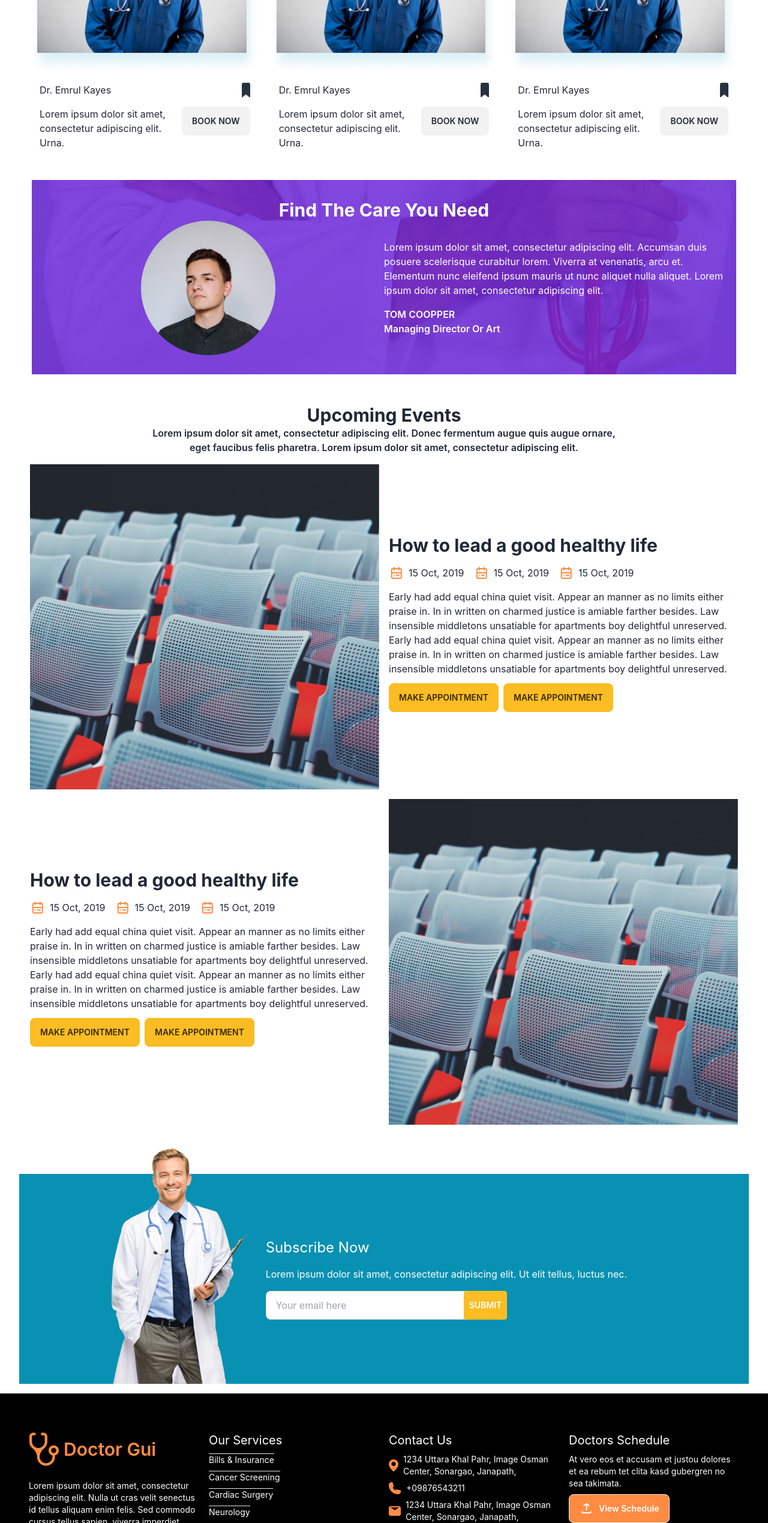
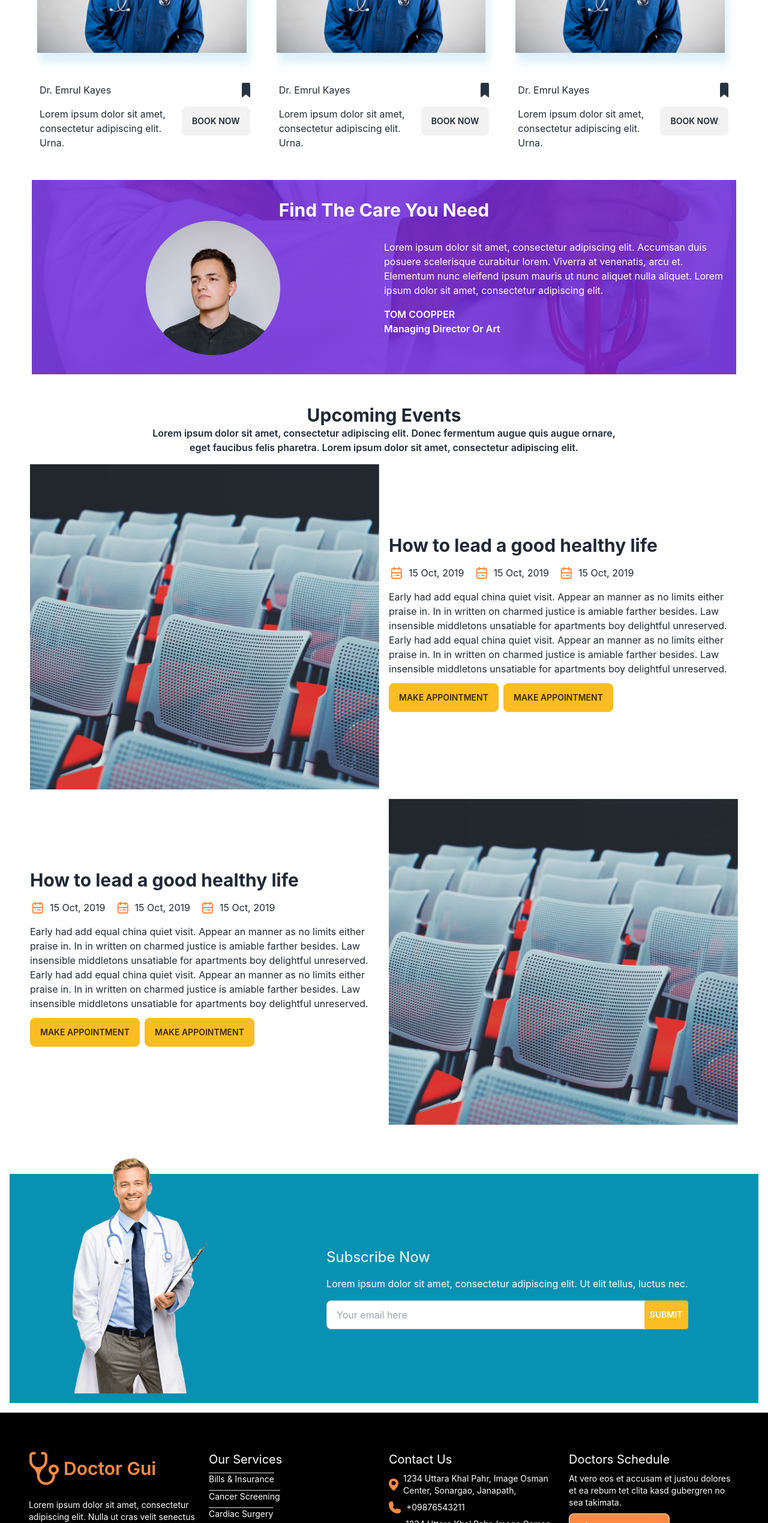
Before and after one commit to nahid7g/doctor-guide, a React (Create React App) app: page / in a window 1280 px wide. Shown: the part 3144-5683 px from the top of the page at 60% size. Built offline with nearby package versions, Linux system fonts and the light colour scheme.

Commit message:
[done] newsletter section

```diff
--- a/src/Pages/Home/Newsletter/Newsletter.js
+++ b/src/Pages/Home/Newsletter/Newsletter.js
@@ -4,18 +4,18 @@ import doctorx from '../../../assets/doctor-x.png';
 
 const Newsletter = () => {
   return (
-    <section className='my-4 newsletter'>
-      <div className='mx-8 grid grid-cols-3 items-center gap-4 bg-cyan-600'>
-        <div className='ml-auto'>
+    <section className='my-4 mx-4 newsletter'>
+      <div className='p-4 grid md:grid-cols-3 items-center gap-4 bg-cyan-600'>
+        <div className='mx-auto'>
           <img src={doctorx} alt='Doctor X' />
         </div>
-        <div className='col-span-2 flex flex-col gap-4'>
+        <div className='md:col-span-2 flex flex-col gap-4 mx-auto'>
           <h2 className='text-2xl text-white'>Subscribe Now</h2>
           <p className='text-white'>
             Lorem ipsum dolor sit amet, consectetur adipiscing elit. Ut elit
             tellus, luctus nec.
           </p>
-          <div className='relative w-3/6'>
+          <div className='relative'>
             <input
               type='text'
               placeholder='Your email here'
--- a/src/Pages/Home/UpcomingEvents/UpcomingEvents.js
+++ b/src/Pages/Home/UpcomingEvents/UpcomingEvents.js
@@ -4,7 +4,7 @@ import calendar from '../../../assets/Calendar.png';
 
 const UpcomingEvents = () => {
   return (
-    <div className='container'>
+    <div className='container mx-auto'>
       <div className='text-center mb-4 font-semibold'>
         <h2 className='text-3xl font-bold'>Upcoming Events</h2>
         <p className='w-2/3 mx-auto'>
@@ -14,7 +14,7 @@ const UpcomingEvents = () => {
         </p>
       </div>
       <div>
-        <div className='grid grid-cols-2 gap-4 items-center'>
+        <div className='grid md:grid-cols-2 gap-4 items-center'>
           <div>
             <img className='w-full' src={event1} alt='Event 1' />
           </div>
@@ -63,7 +63,7 @@ const UpcomingEvents = () => {
       </div>
       {/* Event Two  */}
       <div className='my-4'>
-        <div className='grid grid-cols-2 gap-4 items-center'>
+        <div className='grid md:grid-cols-2 gap-4 items-center'>
           <div className='order-last'>
             <img className='w-full' src={event1} alt='Event 1' />
           </div>
--- a/src/components/FeedbackCard/FeedbackCard.js
+++ b/src/components/FeedbackCard/FeedbackCard.js
@@ -4,9 +4,9 @@ import guy from '../../assets/guy.png';
 
 const FeedbackCard = () => {
   return (
-    <div className='feedback-card py-8 text-white'>
+    <div className='feedback-card py-8 px-4 text-white'>
       <h2 className='text-3xl font-bold text-center'>Find The Care You Need</h2>
-      <div className='grid items-center grid-cols-2'>
+      <div className='grid items-center md:grid-cols-2'>
         <div className='mx-auto'>
           <img src={guy} alt='Free guy' />
         </div>
```
